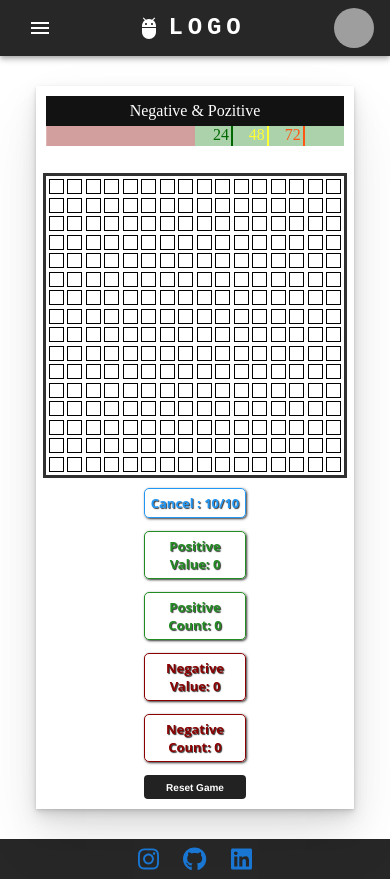
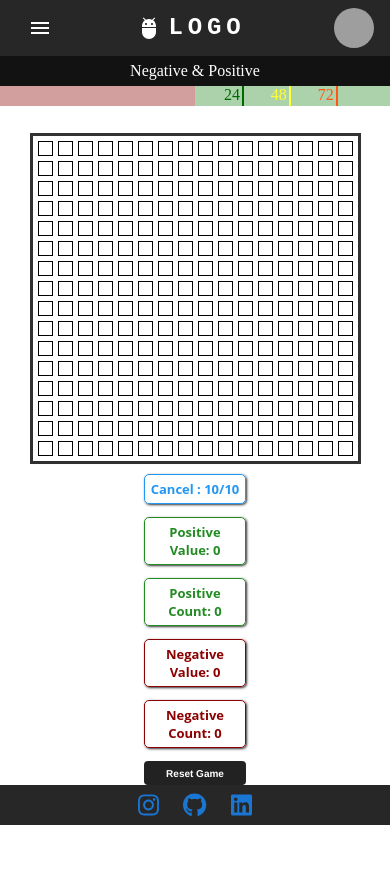
Before and after one commit to gorkemAlpaslan/Splend-Game, a Next.js app: page / in a window 390 px wide. After the commit the page ends 844 px from the top, so only its background shows below. Built offline with nearby package versions, Linux system fonts and the light colour scheme; grey boxes are pictures that could not be loaded.

Commit message:
responsive style fixed

```diff
--- a/components/games/score-game-style.module.sass
+++ b/components/games/score-game-style.module.sass
@@ -16,7 +16,8 @@ $font-family: 'Open Sans', sans-serif
   @include breakpoint(md)
     padding: 20px
   @include breakpoint(md-sm)
-    padding: 10px
+    padding: 0px
+    box-shadow: none
 
 .gameTitle
   background: #121212
@@ -111,8 +112,7 @@ $font-family: 'Open Sans', sans-serif
     @include breakpoint(md-sm)
       margin: 0px
       margin-top: 50px
-      grid-gap: 3.5px
-      padding: 3px
+
     @include breakpoint(sm)
       padding: 1px
       grid-gap: 2px
@@ -169,7 +169,6 @@ $font-family: 'Open Sans', sans-serif
       font-weight: bold
       text-align: center
       color: $primary-color
-      text-shadow: 2px 2px 2px $secondary-color
       border: 2px solid $primary-color
       border-radius: 10px
       padding: 10px
@@ -177,7 +176,6 @@ $font-family: 'Open Sans', sans-serif
       @include breakpoint(lg)
         max-width: 90px
         font-size: 13px
-        text-shadow: 1px 1px 1px $secondary-color
         border: 1px solid $primary-color
         border-radius: 5px
         padding: 5px
@@ -190,7 +188,6 @@ $font-family: 'Open Sans', sans-serif
       font-weight: bold
       text-align: center
       color: #228B22
-      text-shadow: 2px 2px 2px $secondary-color
       border: 2px solid #228B22
       border-radius: 10px
       padding: 10px
@@ -198,7 +195,6 @@ $font-family: 'Open Sans', sans-serif
       @include breakpoint(lg)
         max-width: 90px
         font-size: 13px
-        text-shadow: 1px 1px 1px $secondary-color
         border: 1px solid #228B22
         border-radius: 5px
         padding: 5px
@@ -211,7 +207,6 @@ $font-family: 'Open Sans', sans-serif
       font-weight: bold
       text-align: center
       color: #8B0000
-      text-shadow: 2px 2px 2px $secondary-color
       border: 2px solid #8B0000
       border-radius: 10px
       padding: 10px
@@ -219,7 +214,6 @@ $font-family: 'Open Sans', sans-serif
       @include breakpoint(lg)
         max-width: 90px
         font-size: 13px
-        text-shadow: 1px 1px 1px $secondary-color
         border: 1px solid #8B0000
         border-radius: 5px
         padding: 5px
--- a/components/games/score-game.tsx
+++ b/components/games/score-game.tsx
@@ -129,7 +129,7 @@ const ScoreGame: React.FC<{}> = () => {
   return (
     <div className={styles.gameWrapper}>
       <div className={styles.gameContainer}>
-        <div className={styles.gameTitle}>Negative & Pozitive</div>
+        <div className={styles.gameTitle}>Negative & Positive</div>
         <div className={styles.scoreLine}>
           <ThemeProvider theme={theme}>
             <Box sx={{ width: "100%" }}>
--- a/styles/Home.module.sass
+++ b/styles/Home.module.sass
@@ -1,3 +1,4 @@
+@import "./_breakpoints"
 
 .gameWrapper
   display: flex
@@ -5,3 +6,6 @@
   align-items: center
   justify-content: center
   padding: 30px 100px
+  @include breakpoint(md-sm)
+    padding: 0px
+    display: block
```
